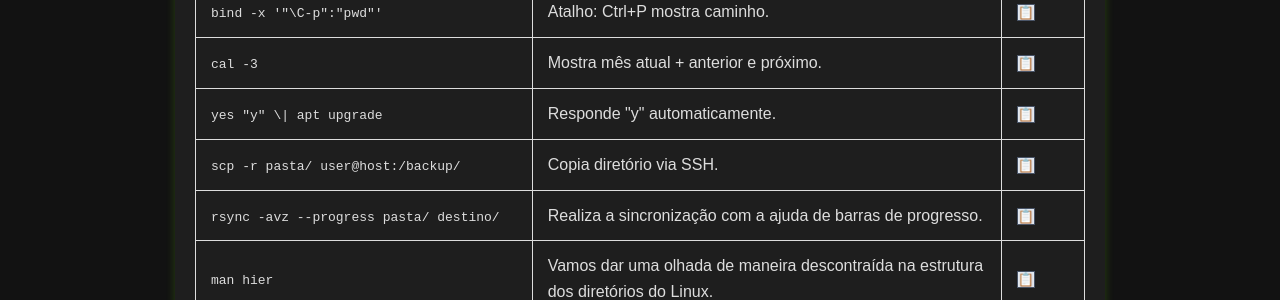
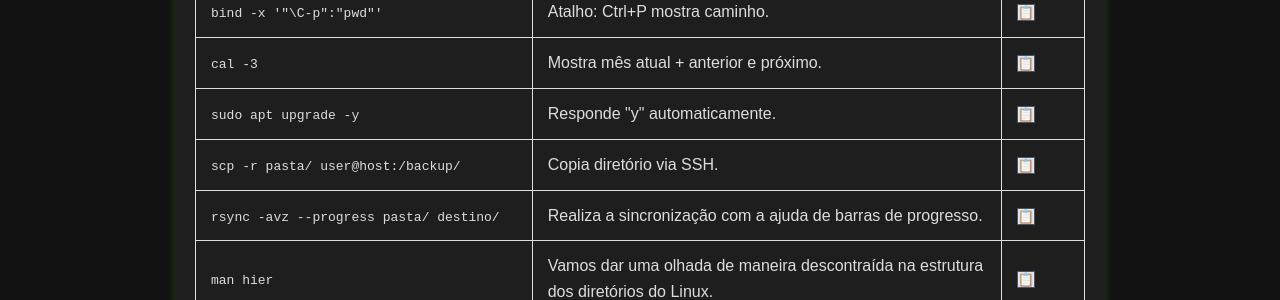
Before and after one commit to Piolinux/piolinux-site, a Jekyll site: the page built from _pages/_comandos/comandos-avancados-e-dicas.md, in a window 1280 px wide. Shown: the part 1118-1418 px from the top of the page. Built offline with Jekyll 4.4.1, drawn with Linux system fonts in a browser that asks for light colours.

Commit message:
Update comandos-avancados-e-dicas.md

```diff
--- a/_pages/_comandos/comandos-avancados-e-dicas.md
+++ b/_pages/_comandos/comandos-avancados-e-dicas.md
@@ -116,9 +116,9 @@ function filtrarLinhas(termo) {
       <td data-label="Ação"><button class="copy-btn" data-command="cal -3">📋</button></td>
     </tr>
     <tr>
-      <td data-label="Comando"><code>yes "y" \| apt upgrade</code></td>
+      <td data-label="Comando"><code>sudo apt upgrade -y</code></td>
       <td data-label="Descrição">Responde "y" automaticamente.</td>
-      <td data-label="Ação"><button class="copy-btn" data-command="yes &quot;y&quot; \| apt upgrade">📋</button></td>
+      <td data-label="Ação"><button class="copy-btn" data-command="sudo apt upgrade -y">📋</button></td>
     </tr>
     <tr>
       <td data-label="Comando"><code>scp -r pasta/ user@host:/backup/</code></td>
```
